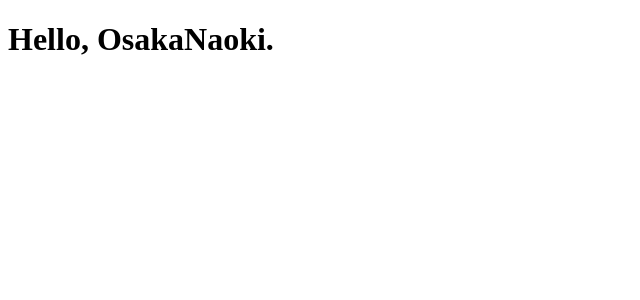
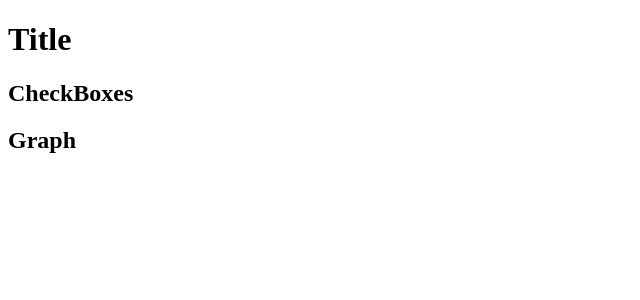
Before and after one commit to apln-n/yumemi-codingtest-React, a React (Create React App) app in the folder my-app/: page / in a window 1280 px wide. Shown: the top 300 px of the page, without its empty margins (0-640 px from the left). Built offline with nearby package versions, Linux system fonts and the light colour scheme.

Commit message:
ワイヤーフレームの大枠だけ作成

```diff
--- a/my-app/src/index.jsx
+++ b/my-app/src/index.jsx
@@ -3,11 +3,32 @@ import ReactDOM from 'react-dom/client';
 
 const root = ReactDOM.createRoot(document.getElementById('root'));
 
+const Title = () => {
+  return(
+    <h1>Title</h1>
+  );
+}
+
+const CheckBoxes = () => {
+  return(
+    <h2>CheckBoxes</h2>
+  );
+}
+
+const Graph = () => {
+  return (
+    <h2>Graph</h2>
+  );
+}
 
 const App = () => {
-  const myname = "OsakaNaoki";
-  const element = <h1>Hello, {myname}.</h1>
-  return element;
+  return (
+    <div>
+      <Title />
+      <CheckBoxes />
+      <Graph />
+    </div>
+  );
 }
 
 root.render(
```
